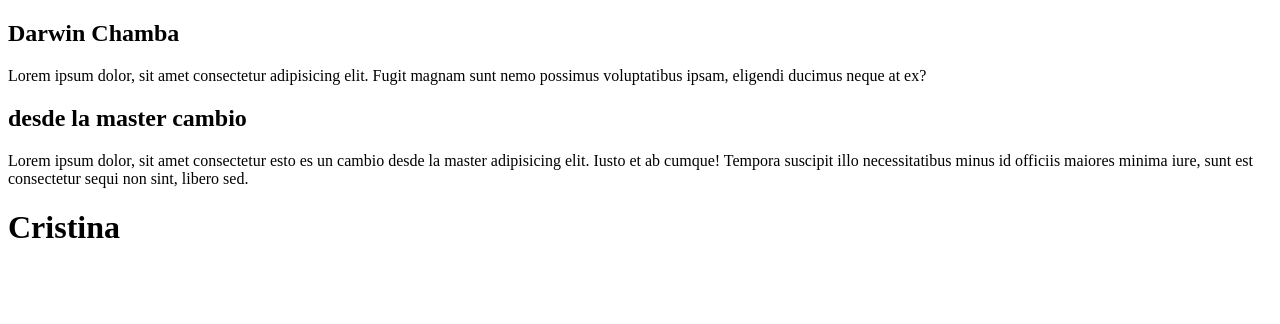
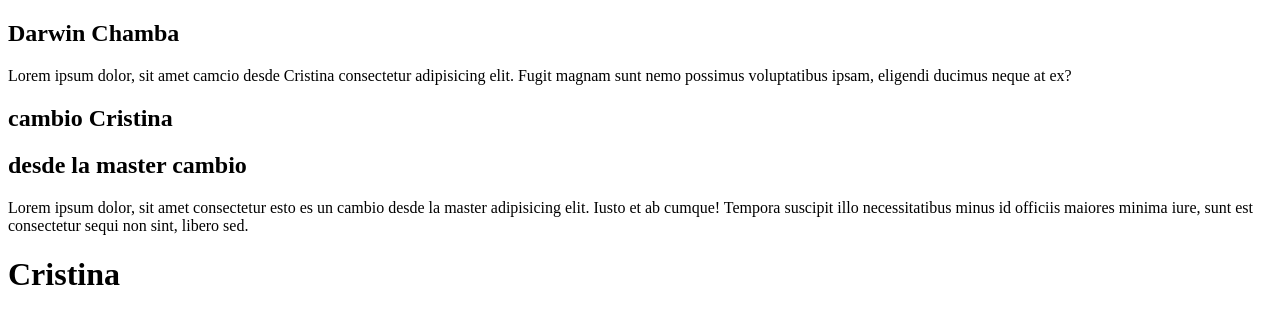
Before and after one commit to DarwinChamba/ErrorError, a plain HTML site: page index.html in a window 1280 px wide. Drawn offline with Linux system fonts and the light colour scheme.

Commit message:
cambio 2 Cristina

```diff
--- a/index.html
+++ b/index.html
@@ -9,7 +9,8 @@
 
     <header>
         <h2>Darwin Chamba</h2>
-        <p>Lorem ipsum dolor, sit amet consectetur adipisicing elit. Fugit magnam sunt nemo possimus voluptatibus ipsam, eligendi ducimus neque at ex?</p>
+        <p>Lorem ipsum dolor, sit amet <span>camcio desde Cristina</span> consectetur adipisicing elit. Fugit magnam sunt nemo possimus voluptatibus ipsam, eligendi ducimus neque at ex?</p>
+        <h2>cambio Cristina</h2>
 
     </header>
 
```
